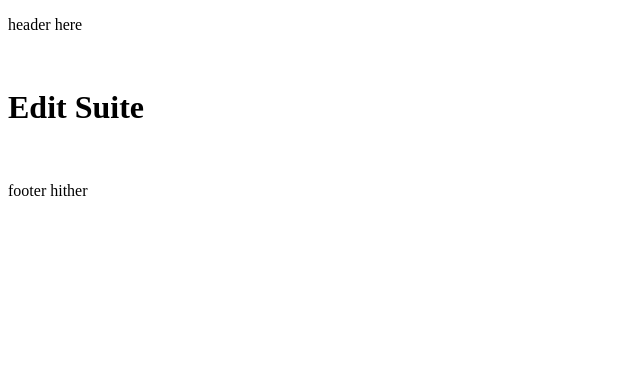
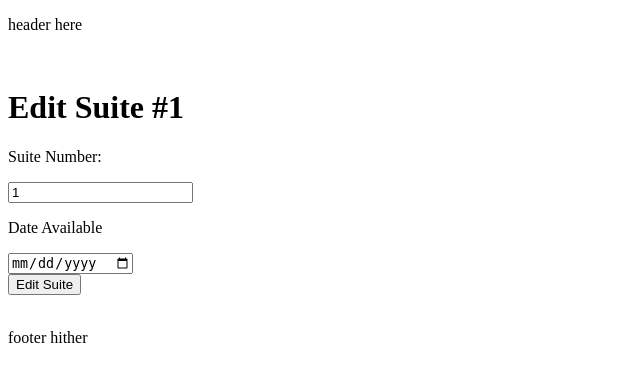
Before and after one commit to kosterjo/firstDjango, a Django app: page /leasingPortal/buildings/1/suites/1/ in a window 1280 px wide. Shown: the top 382 px of the page, without its empty margins (0-640 px from the left). Run offline with Django 3.2, Linux system fonts and the light colour scheme; tables that the repository leaves empty hold one stand-in row (values such as "Sample post"); some libraries are stand-ins or nearby versions.

Commit message:
making custom date_available return for Suite model

```diff
--- a/mysite/leasingPortal/models.py
+++ b/mysite/leasingPortal/models.py
@@ -20,3 +20,6 @@ class Suite(models.Model):
 
 	def __str__(self):
 		return "Suite #" + str(self.number)
+
+	def date_available(self):
+		return "twerking"
--- a/mysite/leasingPortal/templates/leasingPortal/editSuite.html
+++ b/mysite/leasingPortal/templates/leasingPortal/editSuite.html
@@ -1,5 +1,20 @@
 {% extends "leasingPortal/base.html" %}
 
 {% block content %}
-<h1>Edit Suite</h1>
+<h1>Edit {{ suite }}</h1>
+
+{% if error_message %}<p><strong>{{ error_message }}</strong></p>{% endif %}
+
+	<form action="" method="post">
+  {% csrf_token %}
+
+    <p>Suite Number:</p>
+    <input type="text" name="number" id="suite_number" value="{{ suite.number }}"/>
+
+    <p>Date Available</p>
+    <input type="date" name="available" class="datepicker" style="display:" value="{{ suite.date_available }}">
+
+    <br> <input type="submit" value="Edit Suite"/>
+  </form>
+
 {% endblock %}
```
